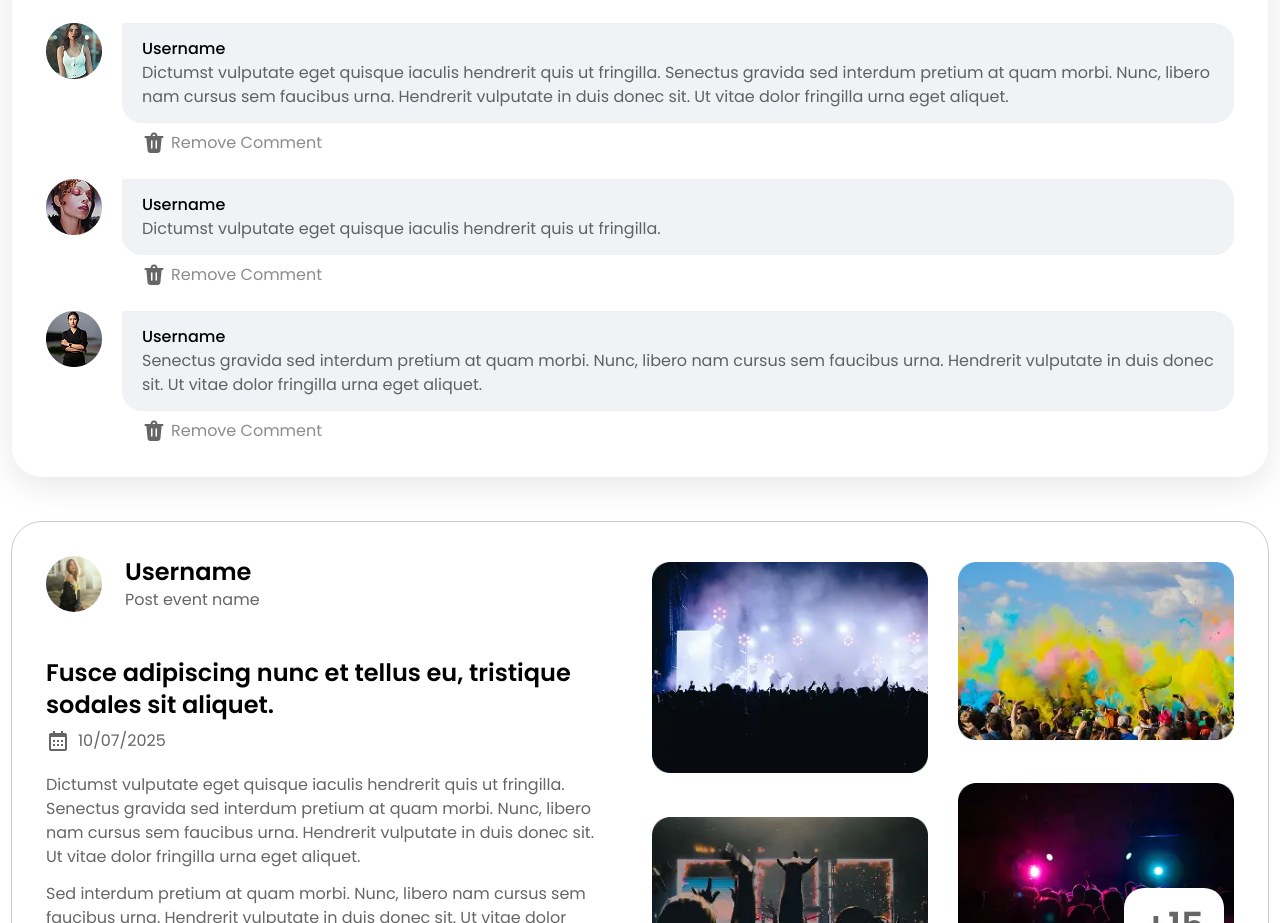
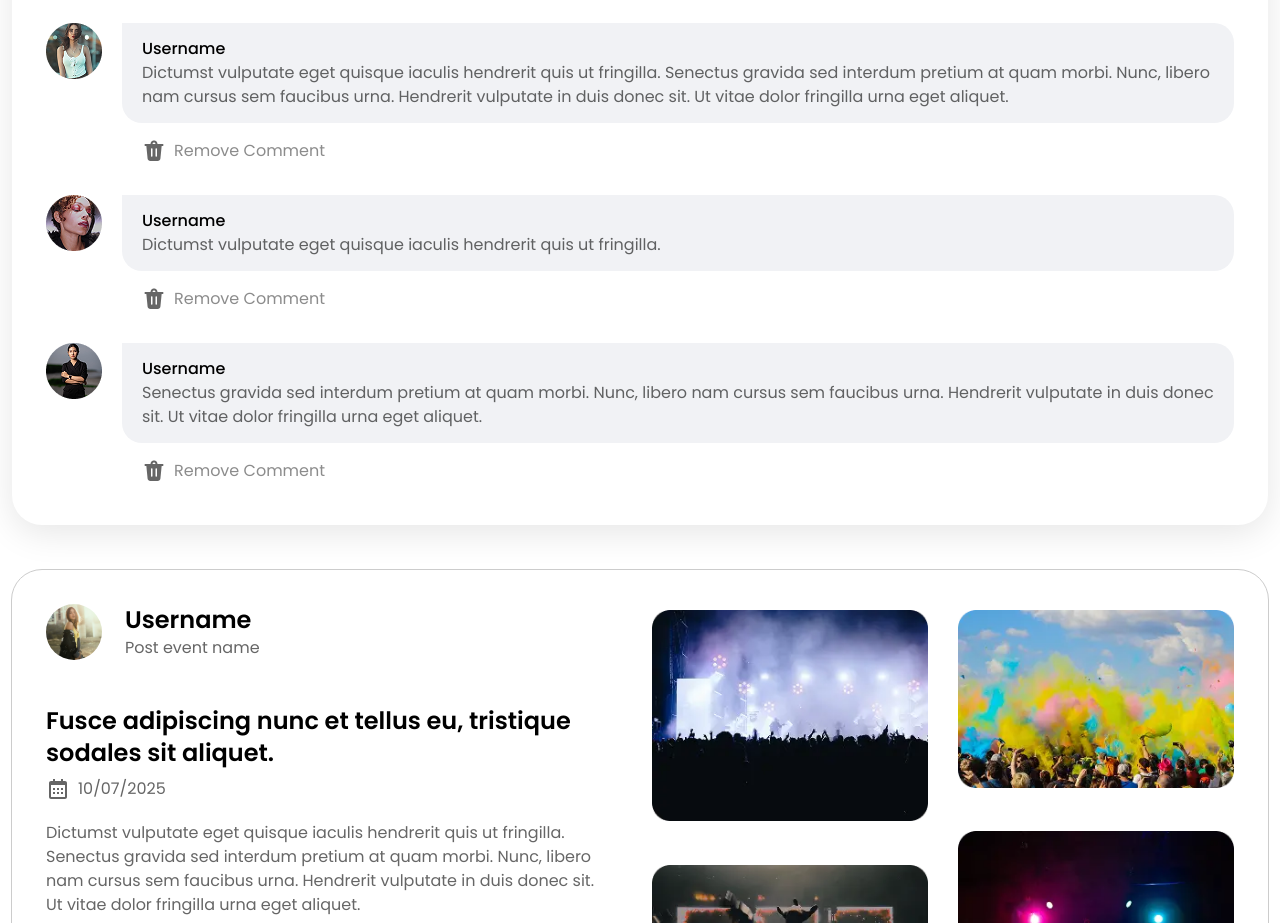
Before and after one commit to Nehaboora033/eventfree-routing, a React (Vite) app: page /feed in a window 1280 px wide. Shown: the part 1380-2303 px from the top of the page. Built offline with nearby package versions, Linux system fonts and the light colour scheme.

Commit message:
edited the things in delete svg

```diff
--- a/src/components/Tellus.jsx
+++ b/src/components/Tellus.jsx
@@ -39,9 +39,11 @@ const Tellus = () => {
                             <h3 className='text-base font-medium'>{item.name} </h3>
                             <p className='font-normal sm:text-base text-[14px] text-[#606162]'>{item.comment} </p>
                         </div>
-                        <div className='flex gap-[5px] items-center mt-2 pl-5' onClick={() => handleDelete(index)} >
-                            <DELETE />
-                            <p className='font-normal sm:text-base text-[14px]  text-[#8C8C8C]'>Remove Comment</p>
+                        <div className='inline-block'>
+                            <div className='flex cursor-pointer  items-center mt-2 pl-5 ' onClick={() => handleDelete(index)} >
+                                <DELETE  />
+                                <p className='font-normal sm:text-base text-[14px] p-2  text-[#8C8C8C]'>Remove Comment</p>
+                            </div>
                         </div>
                     </div>
                 </div>
--- a/src/components/Usernameherosection.jsx
+++ b/src/components/Usernameherosection.jsx
@@ -12,7 +12,7 @@ const Usernameherosection = () => {
             <div className='min-lg:hidden mb-5'>
                 <Breadcrumbs />
             </div>
-            <div className='flex flex-wrap -mx-3 justify-between'>
+            <div className='flex flex-wrap -mx-3 justify-between lg:gap-0 gap-3'>
                 <div className='lg:w-[30%] w-full px-3 max-[1100px]:flex items-center justify-center'>
                     <img src={image} alt="image" />
                 </div>
@@ -21,7 +21,7 @@ const Usernameherosection = () => {
                         <Breadcrumbs />
                     </div>
                     <div className='flex justify-between min-[1150px]:flex-row max-[1024px]:flex-row flex-col  max-md:flex-col min-[1150px]:gap-0 gap-2'>
-                        <Heading className='font-semibold whitespace-nowrap max-[504px]:justify-center flex ' headingText={'Jhone Doe'} />
+                        <Heading className='font-semibold whitespace-nowrap max-[504px]:justify-center flex' headingText={'Jhone Doe'} />
                         <div className='flex  gap-3 items-center max-[504px]:flex-col'>
                             <Button className='bg-[#EAEDFF] !text-black' buttonText={'Unshow Journey of Feed'} />
                             <Button className='max-[504px]:min-w-[250px]' buttonText={'Show Journey of Feed'} />
--- a/src/components/common/AddComment.jsx
+++ b/src/components/common/AddComment.jsx
@@ -79,11 +79,11 @@ const AddComment = ({ className = '', defaultOpen = false }) => {
                         <h3 className='font-normal sm:text-base text-[14px] text-[#666666] mt-[13px] lg:max-w-[553px] w-full'>{item.description2} </h3>
 
                         <div className='flex gap-[40px] mt-[26px]'>
-                            <div className='flex gap-2 items-center' onClick={handleLikeClick}>
+                            <div className='flex gap-2 items-center cursor-pointer' onClick={handleLikeClick}>
                                 <LIKE liked={liked} />
                                 <p className='font-normal text-base text-[#666666]'>{likeCount}</p>
                             </div>
-                            <div className='flex  gap-2 items-center' onClick={() => setShowComents(!showComents)}>
+                            <div className='flex  gap-2 items-center cursor-pointer' onClick={() => setShowComents(!showComents)}>
                                 <COMMENT />
                                 <p className='font-normal text-base text-[#666666]'>{commentList.length} </p>
                             </div>
@@ -117,10 +117,12 @@ const AddComment = ({ className = '', defaultOpen = false }) => {
                                 <h3 className='text-base font-medium'>{item.name}</h3>
                                 <p className='font-normal text-base text-[#606162]'>{item.comment}</p>
                             </div>
-                            <div className='flex gap-[5px] items-center mt-2 pl-5 cursor-pointer'
-                                onClick={() => handleDelete(index)} >
-                                <DELETE />
-                                <p className='font-normal sm:text-base text-[14px] text-[#8C8C8C] whitespace-nowrap'>Remove Comment</p>
+                            <div className='inline-block'>
+                                <div className='flex  items-center mt-2 pl-5 cursor-pointer'
+                                    onClick={() => handleDelete(index)} >
+                                    <DELETE />
+                                    <p className='font-normal sm:text-base p-2 text-[14px] text-[#8C8C8C] whitespace-nowrap'>Remove Comment</p>
+                                </div>
                             </div>
                         </div>
                     </div>
--- a/src/components/common/Navbar.jsx
+++ b/src/components/common/Navbar.jsx
@@ -63,7 +63,6 @@ const Navbar = () => {
                   } else {
                     textColor = 'text-black';
                   }
-
                   return `${baseClasses} ${activeClass} ${textColor} group-hover:text-white`;
                 }}
               >
```
Also changed, not shown: src/utils/helper.js (+10 -10 lines).
